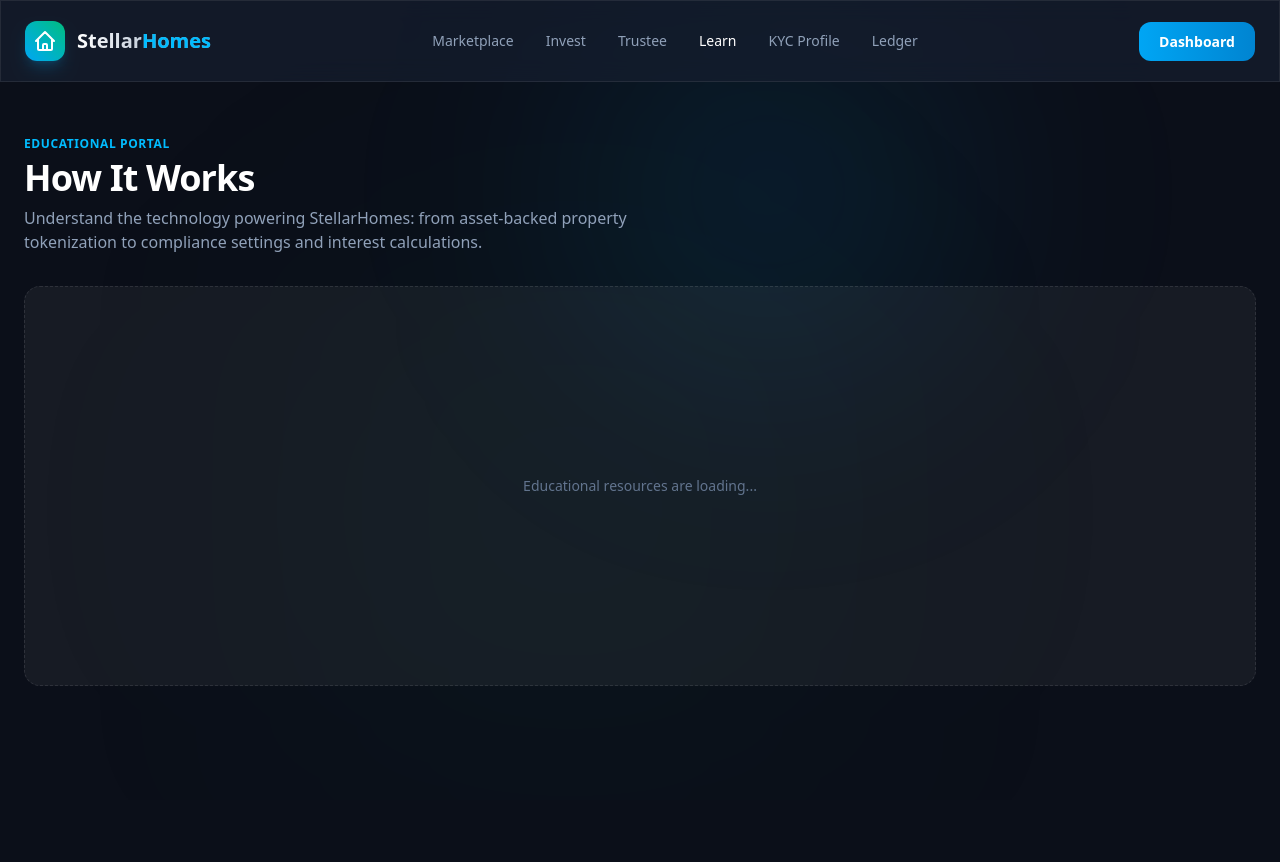
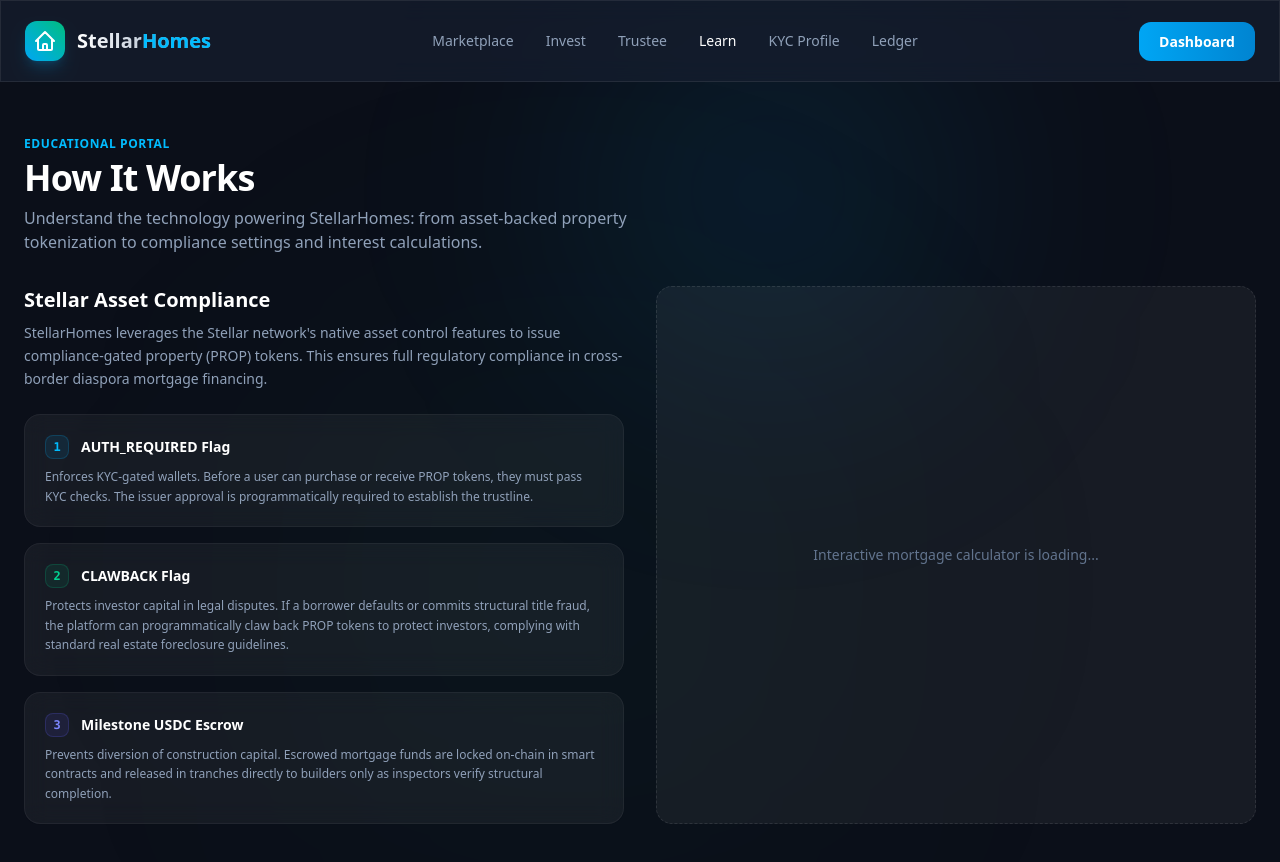
Before and after one commit to NeonsLabs/stellar-homes-frontend, a Next.js app: page /learn in a window 1280 px wide. Shown: the top 862 px of the page. Before the commit the page ends 800 px from the top, so only its background shows below. Built offline with nearby package versions, Linux system fonts and the light colour scheme.

Commit message:
feat: implement Stellar asset compliance explanation card guidelines

```diff
--- a/src/app/learn/page.tsx
+++ b/src/app/learn/page.tsx
@@ -50,9 +50,51 @@
           </p>
         </div>
 
-        {/* Placeholder for Stellar Compliance Section & LTV Calculator Widget (Steps 14 and 15) */}
-        <div className="min-h-[400px] flex items-center justify-center border border-dashed border-white/10 rounded-2xl bg-white/5">
-          <p className="text-slate-500 text-sm">Educational resources are loading...</p>
+        <div className="grid grid-cols-1 lg:grid-cols-2 gap-8">
+          {/* Stellar Compliance Section (Commit 14) */}
+          <div className="space-y-6">
+            <h2 className="text-xl font-bold text-white mb-2">Stellar Asset Compliance</h2>
+            <p className="text-slate-400 text-sm leading-relaxed">
+              StellarHomes leverages the Stellar network's native asset control features to issue compliance-gated property (PROP) tokens. This ensures full regulatory compliance in cross-border diaspora mortgage financing.
+            </p>
+
+            <div className="space-y-4">
+              <div className="p-5 rounded-2xl border border-white/5 bg-white/5 backdrop-blur-md">
+                <div className="flex items-center gap-3 mb-2">
+                  <span className="w-6 h-6 rounded-lg bg-sky-500/10 border border-sky-500/20 text-sky-400 font-mono text-xs flex items-center justify-center font-bold">1</span>
+                  <h3 className="font-bold text-white text-sm">AUTH_REQUIRED Flag</h3>
+                </div>
+                <p className="text-xs text-slate-400 leading-relaxed">
+                  Enforces KYC-gated wallets. Before a user can purchase or receive PROP tokens, they must pass KYC checks. The issuer approval is programmatically required to establish the trustline.
+                </p>
+              </div>
+
+              <div className="p-5 rounded-2xl border border-white/5 bg-white/5 backdrop-blur-md">
+                <div className="flex items-center gap-3 mb-2">
+                  <span className="w-6 h-6 rounded-lg bg-emerald-500/10 border border-emerald-500/20 text-emerald-400 font-mono text-xs flex items-center justify-center font-bold">2</span>
+                  <h3 className="font-bold text-white text-sm">CLAWBACK Flag</h3>
+                </div>
+                <p className="text-xs text-slate-400 leading-relaxed">
+                  Protects investor capital in legal disputes. If a borrower defaults or commits structural title fraud, the platform can programmatically claw back PROP tokens to protect investors, complying with standard real estate foreclosure guidelines.
+                </p>
+              </div>
+
+              <div className="p-5 rounded-2xl border border-white/5 bg-white/5 backdrop-blur-md">
+                <div className="flex items-center gap-3 mb-2">
+                  <span className="w-6 h-6 rounded-lg bg-indigo-500/10 border border-indigo-500/20 text-indigo-400 font-mono text-xs flex items-center justify-center font-bold">3</span>
+                  <h3 className="font-bold text-white text-sm">Milestone USDC Escrow</h3>
+                </div>
+                <p className="text-xs text-slate-400 leading-relaxed">
+                  Prevents diversion of construction capital. Escrowed mortgage funds are locked on-chain in smart contracts and released in tranches directly to builders only as inspectors verify structural completion.
+                </p>
+              </div>
+            </div>
+          </div>
+
+          {/* Right Column: LTV Calculator Placeholder (Commit 15) */}
+          <div className="min-h-[400px] flex items-center justify-center border border-dashed border-white/10 rounded-2xl bg-white/5">
+            <p className="text-slate-500 text-sm">Interactive mortgage calculator is loading...</p>
+          </div>
         </div>
       </main>
     </div>
```
